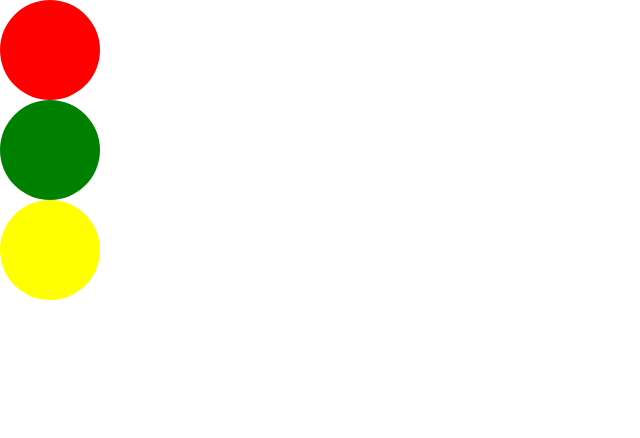
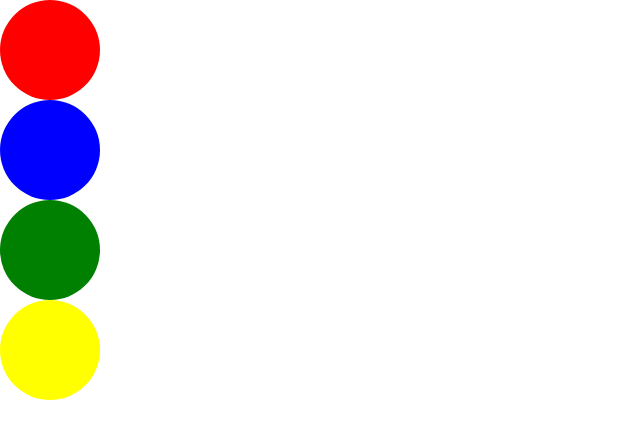
Before and after one commit to QQWaseokE/SK_Shieldus_Rookies_1st, a React (Create React App) app in the folder frontend/react/my-app/: page / in a window 1280 px wide. Shown: the top 438 px of the page, without its empty margins (0-640 px from the left). Built offline with nearby package versions, Linux system fonts and the light colour scheme.

Commit message:
App.js에서 TrafficLight의 크기와 색깔을 전달해서 출력하도록 수정
7/1(월)

```diff
--- a/frontend/react/my-app/src/App.js
+++ b/frontend/react/my-app/src/App.js
@@ -2,10 +2,12 @@ import './App.css';
 import TrafficLight from './TrafficLight';
 
 function App() {
+  const tlSize = 100;
+  const tlColors = [ "red", "blue", "green", "yellow" ];
 
   return (
     <>
-      <TrafficLight size={100}/>
+      <TrafficLight size={tlSize} colors={tlColors} />
     </>
   );
 }
--- a/frontend/react/my-app/src/TrafficLight.js
+++ b/frontend/react/my-app/src/TrafficLight.js
@@ -1,15 +1,15 @@
-function Lamp({ size, color }) {
+function Lamp({size, color}) {
     return (
-        <div style={{ width: size, height: size, borderRadius: size / 2, backgroundColor: color }} />
+        <div style={{ width: size, height: size, borderRadius: size/2, backgroundColor: color }} />
     );
 }
 
-function TrafficLight({ size }) {
+function TrafficLight({size, colors}) {
     return (
         <>
-            <Lamp size={size} color='red' />
-            <Lamp size={size} color='green' />
-            <Lamp size={size} color='yellow' />
+            {
+                colors.map(color => <Lamp size={size} color={color} />)
+            }
         </>
     );
 }
```
